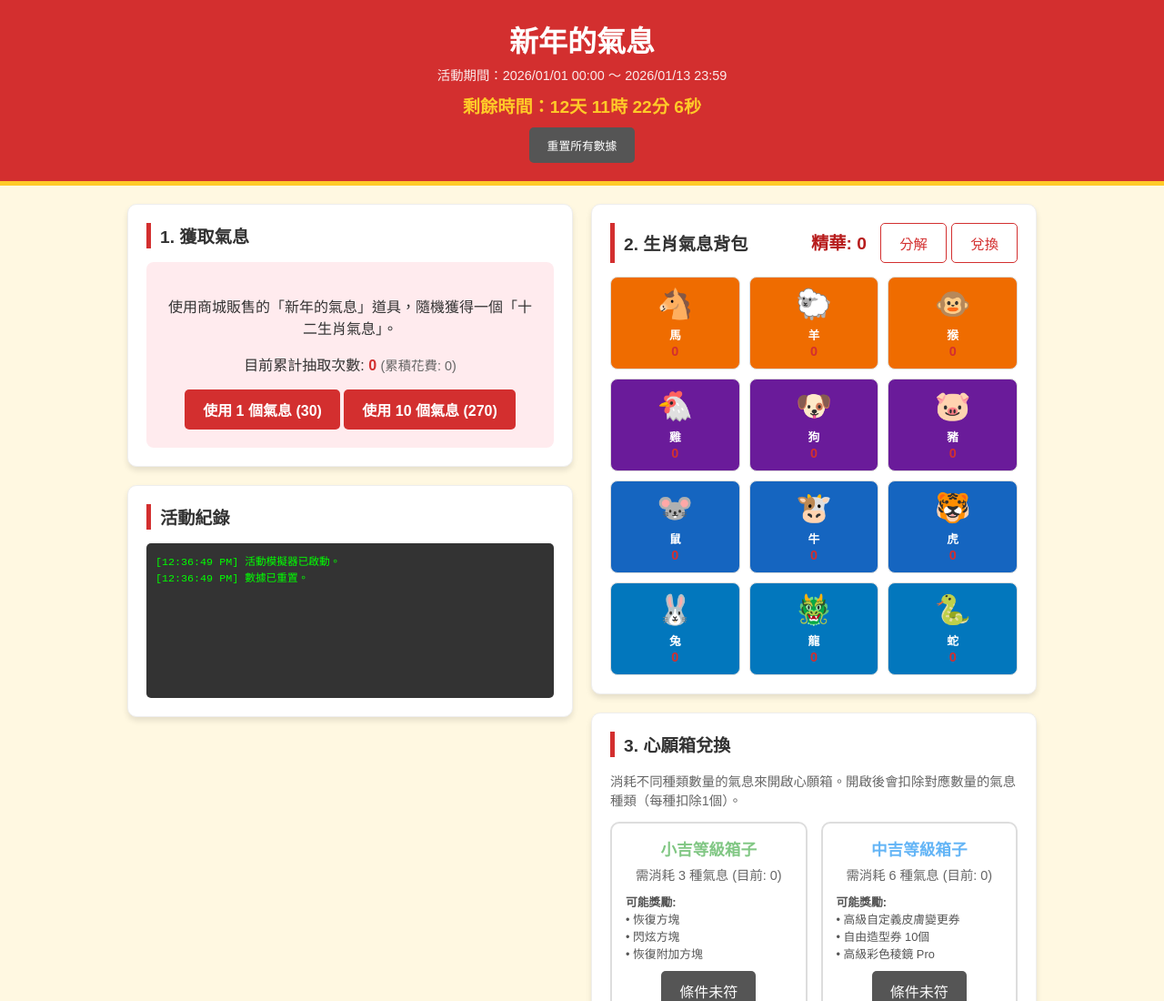
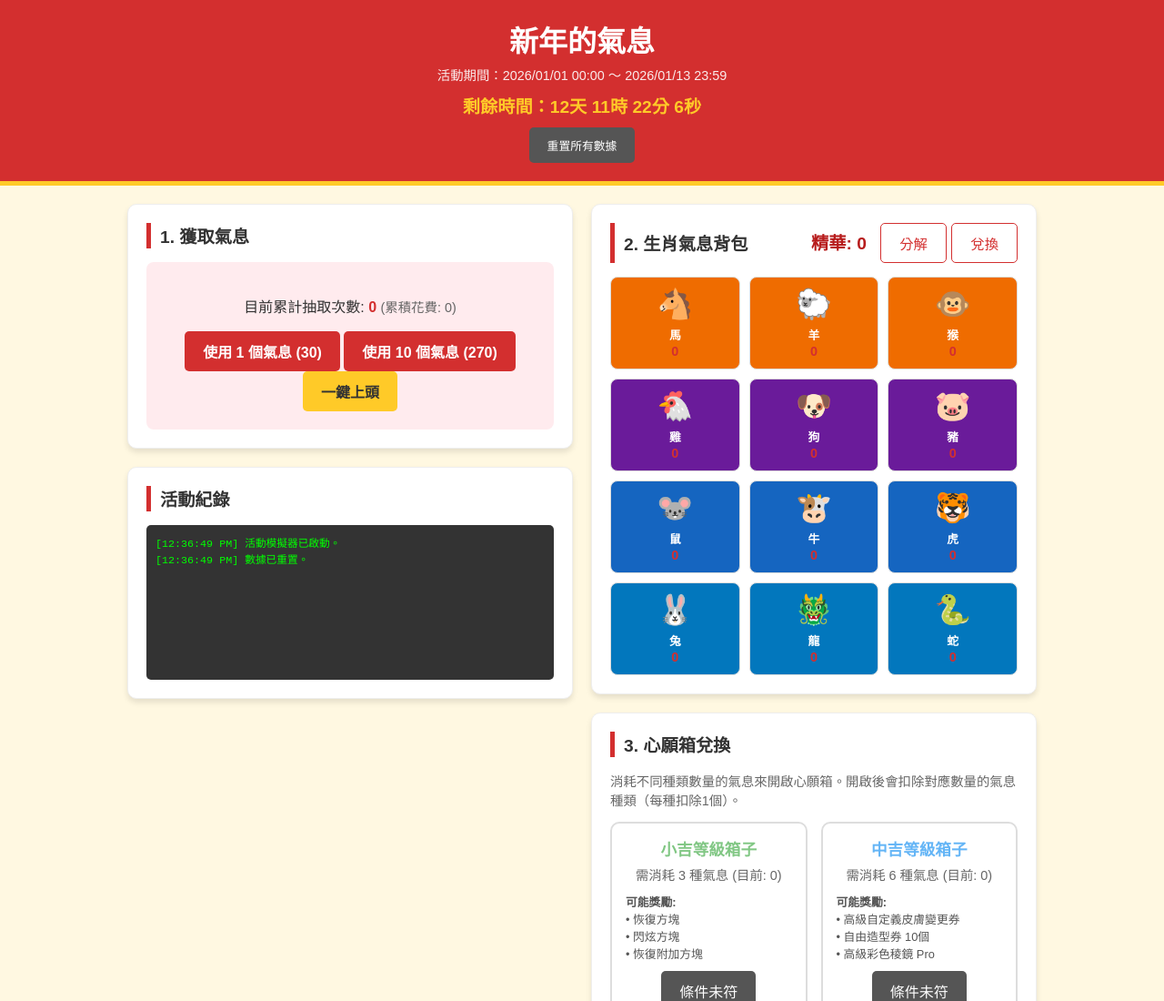
Before and after one commit to AcerYue0/maplestory-new-year-simulator, a plain HTML site: page index.html in a window 1280 px wide. Shown: the top 1100 px of the page at 91% size. Drawn offline with Linux system fonts and the light colour scheme.

Commit message:
一鍵上頭

```diff
--- a/index.html
+++ b/index.html
@@ -261,10 +261,10 @@
                 <span>1. 獲取氣息</span>
             </div>
             <div class="gacha-controls">
-                <p>使用商城販售的「新年的氣息」道具，隨機獲得一個「十二生肖氣息」。</p>
                 <p>目前累計抽取次數: <span id="totalDraws" style="font-weight:bold; color:var(--primary-red);">0</span> <span style="color:#666; font-size:0.9em;">(累積花費: <span id="totalCost">0</span>)</span></p>
                 <button class="btn-primary" onclick="drawGacha(1)">使用 1 個氣息 (30)</button>
                 <button class="btn-primary" onclick="drawGacha(10)">使用 10 個氣息 (270)</button>
+                <button class="btn-gold" id="autoDrawBtn" onclick="toggleAutoDraw()">一鍵上頭</button>
             </div>
         </div>
 
@@ -425,6 +425,7 @@
     let currentBoxId = null;
     let selectedMaterials = new Set();
     let isSelectionMode = false;
+    let autoDrawInterval = null;
 
     // --- Initialization ---
     function init() {
@@ -448,6 +449,7 @@
     }
 
     function resetData() {
+        if (autoDrawInterval) toggleAutoDraw();
         inventory = {};
         ZODIACS.forEach(z => {
             inventory[z.id] = 0;
@@ -524,6 +526,30 @@
 
         renderInventory();
         renderBoxes(); // Update box availability
+    }
+
+    function toggleAutoDraw() {
+        if (autoDrawInterval) {
+            clearInterval(autoDrawInterval);
+            autoDrawInterval = null;
+            document.getElementById('autoDrawBtn').innerText = "一鍵上頭";
+            log("已停止自動抽取。");
+        } else {
+            if (ZODIACS.every(z => inventory[z.id] > 0)) {
+                alert("您已經集齊所有氣息了！");
+                return;
+            }
+            document.getElementById('autoDrawBtn').innerText = "停止抽取";
+            log("開始一鍵上頭模式！");
+            autoDrawInterval = setInterval(() => {
+                drawGacha(10);
+                if (ZODIACS.every(z => inventory[z.id] > 0)) {
+                    toggleAutoDraw();
+                    log("恭喜！已集齊所有 12 種氣息，自動停止。");
+                    alert("恭喜！已集齊所有 12 種氣息！");
+                }
+            }, 100);
+        }
     }
 
     // --- Logic: Inventory & Essence ---
```
